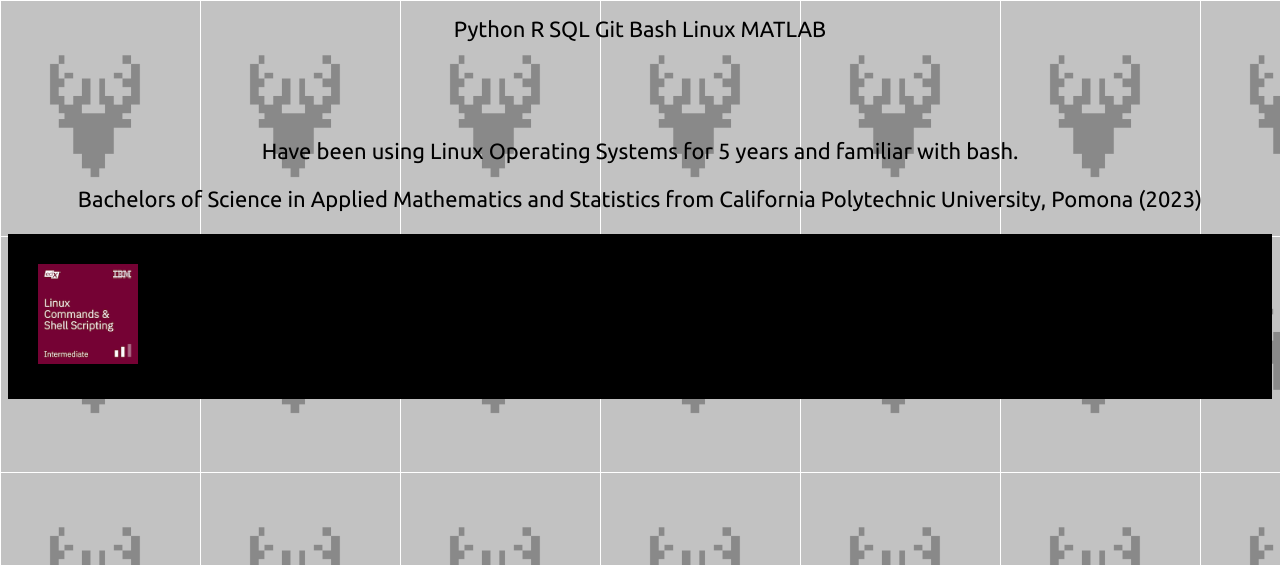
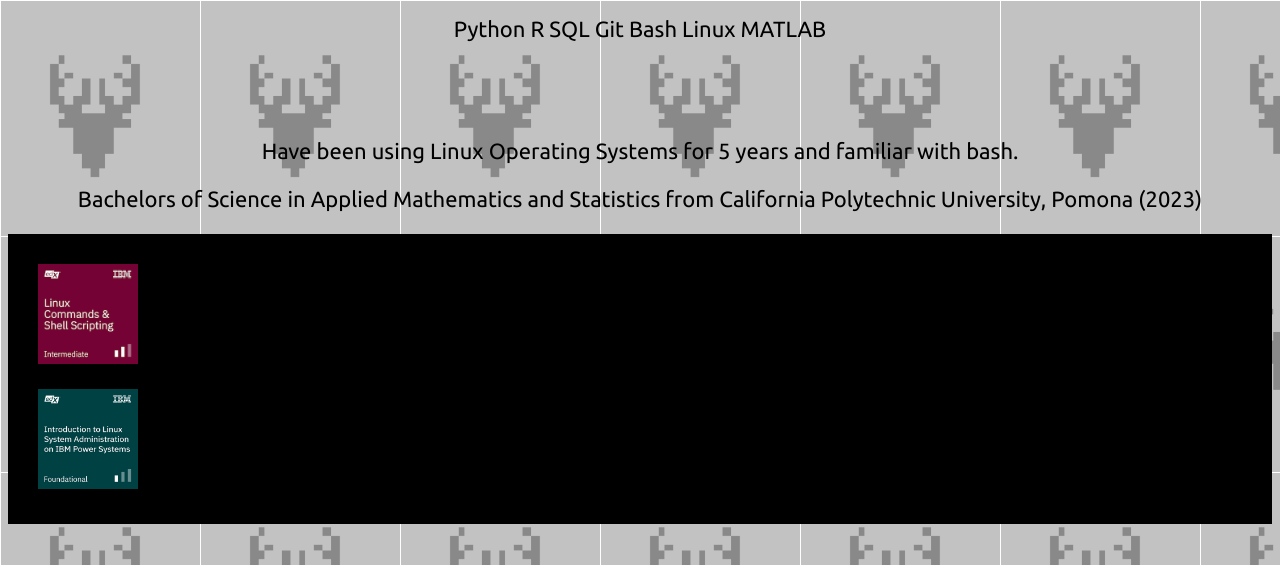
Before and after one commit to cernLabs/cernlabs.github.io, a plain HTML site: page index.html in a window 1280 px wide. Shown: the part 235-800 px from the top of the page. Drawn offline with Linux system fonts and the light colour scheme.

Commit message:
fixed small html err

```diff
--- a/index.html
+++ b/index.html
@@ -45,7 +45,7 @@
     <a href="https://courses.edx.org/certificates/75c4a90abeff435fa825d24df75bb31f"><img src="badges/shell-scripting.png" alt="Linux Commands & Shell Scripting Certificate"></a>
   </div>
   <div class="badge-container">
-    <a href="https://courses.edx.org/certificates/612546568f354c059a178ff8ea0eaad3"><img src="badges/sys_admin.png" alt="Linux System Administration with IBM Power Systems>
+    <a href="https://courses.edx.org/certificates/612546568f354c059a178ff8ea0eaad3"><img src="badges/sys_admin.png" alt="Linux System Administration with IBM Power Systems"></a>
   </div>
 </footer>
 
```
